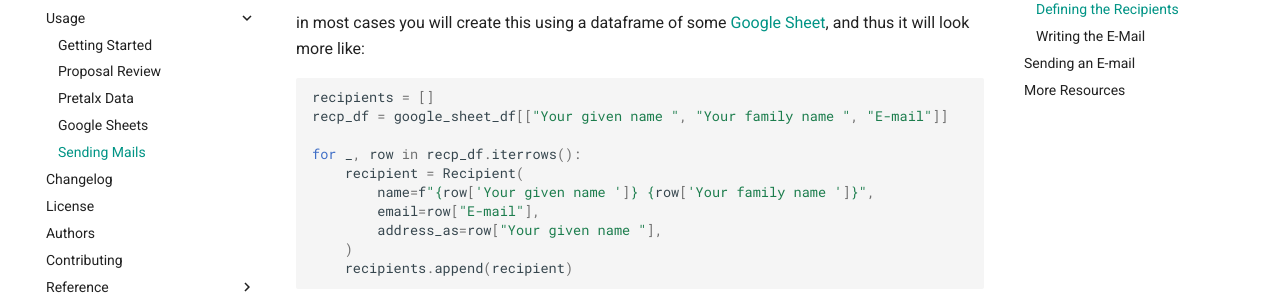
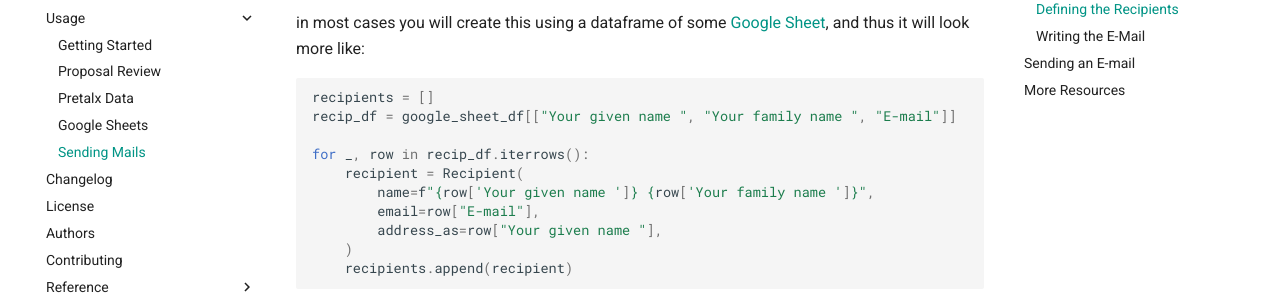
Before and after one commit to FlorianWilhelm/pytanis, an MkDocs documentation site: the page built from docs/usage/mail.md, in a window 1280 px wide and 900 px high, scrolled down 788 px. Shown: the part 153-453 px from the top of the window. Built offline with MkDocs 1.6.1 and Material for MkDocs 9.7.7, drawn with Linux system fonts in a browser that asks for light colours; comment, search, counter and statistics services are not loaded; the version menu is left out.

Commit message:
Version bump

````diff
--- a/docs/usage/mail.md
+++ b/docs/usage/mail.md
@@ -33,9 +33,9 @@ recipients = [
 in most cases you will create this using a dataframe of some [Google Sheet], and thus it will look more like:
 ```python
 recipients = []
-recp_df = google_sheet_df[["Your given name ", "Your family name ", "E-mail"]]
+recip_df = google_sheet_df[["Your given name ", "Your family name ", "E-mail"]]
 
-for _, row in recp_df.iterrows():
+for _, row in recip_df.iterrows():
     recipient = Recipient(
         name=f"{row['Your given name ']} {row['Your family name ']}",
         email=row["E-mail"],
````
